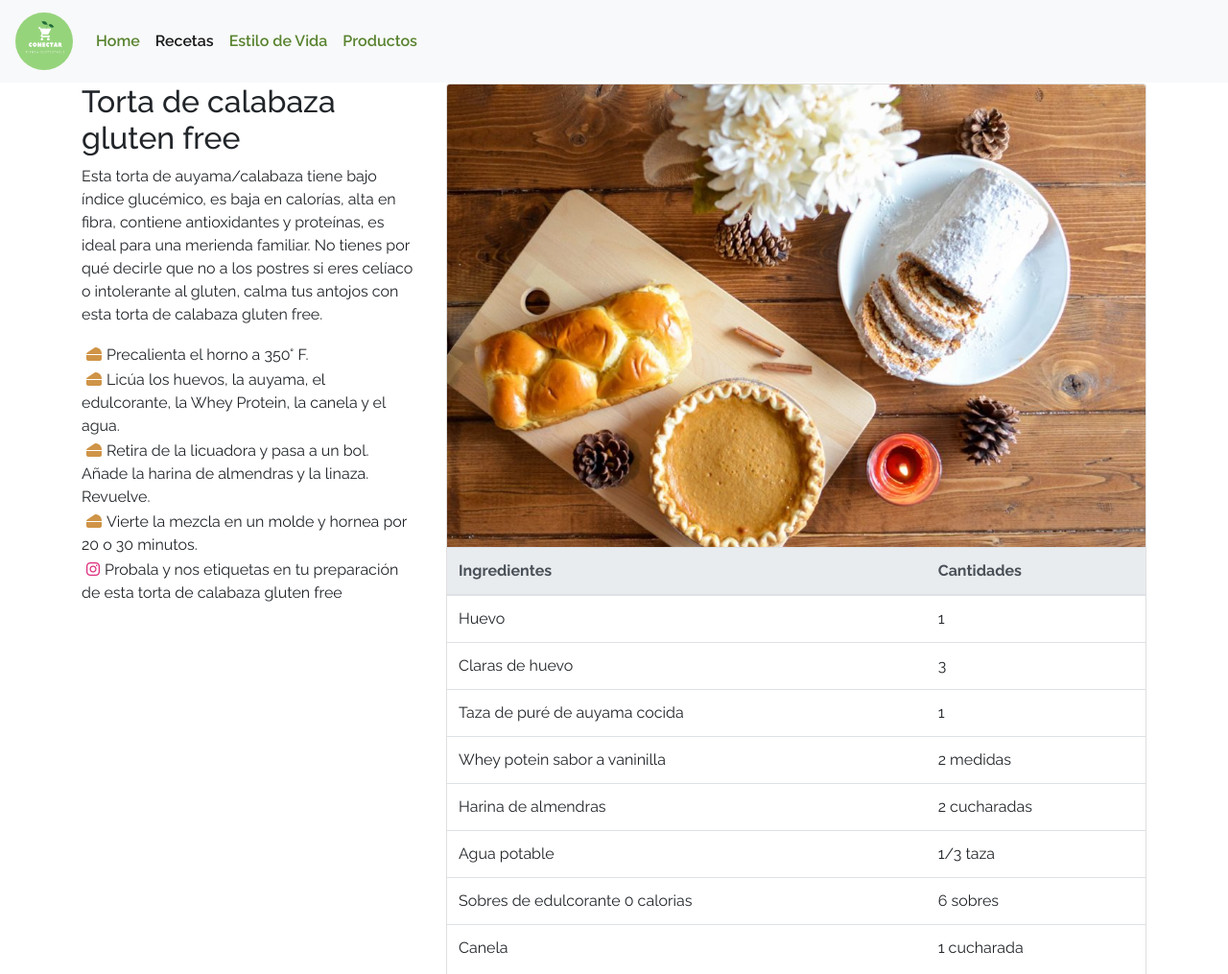
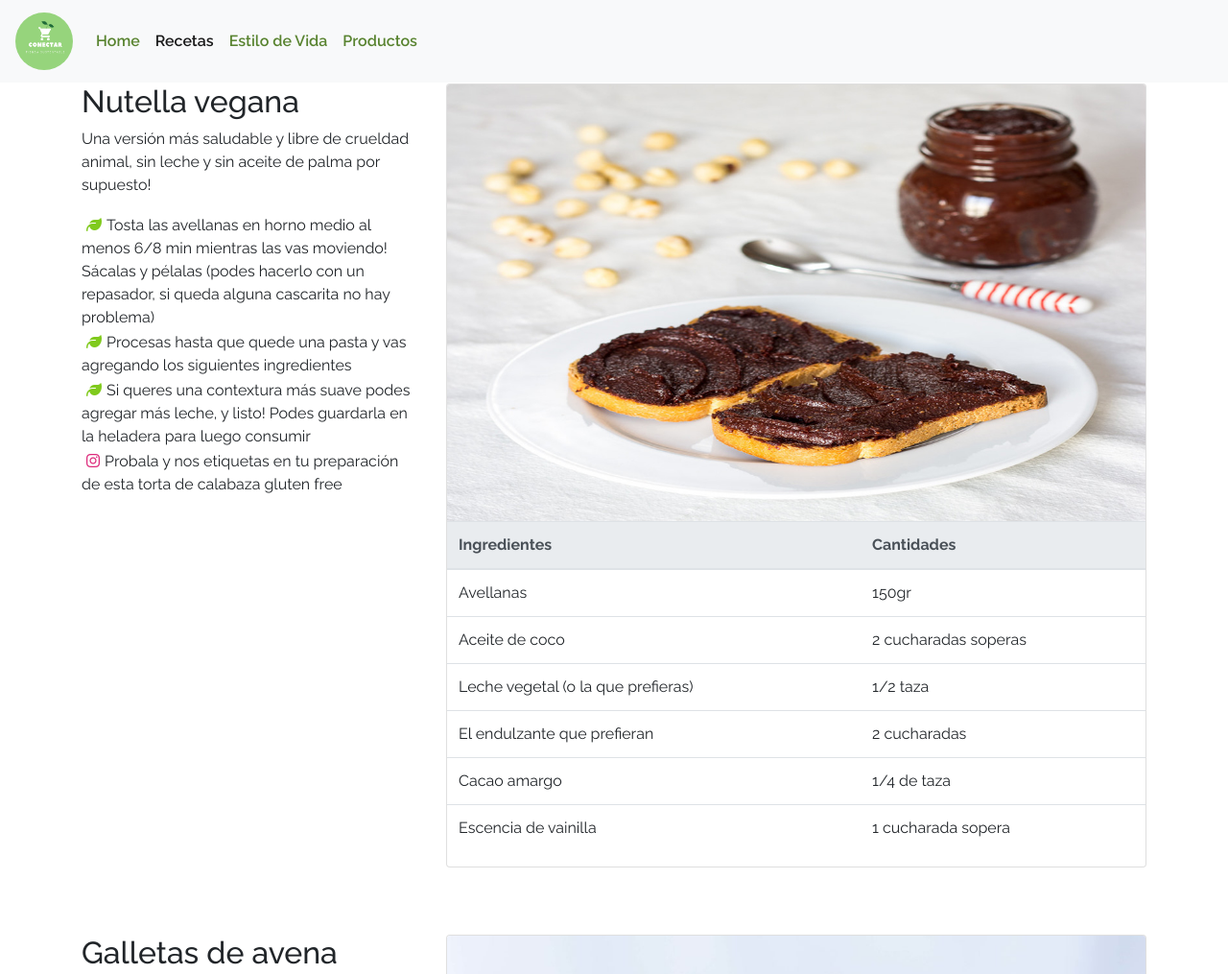
Before and after one commit to emi1994/tiendaconectar, a website: page pages/recetas.html in a window 1280 px wide. Shown: the top 1015 px of the page at 96% size. Drawn offline with nearby package versions, Linux system fonts and the light colour scheme.

Commit message:
tiendaconectar 1.7

```diff
--- a/css/styles.css
+++ b/css/styles.css
@@ -257,6 +257,12 @@ ul li a {
   color:#cf9447;
 }
 
+
+.leaf-icon-recipe{
+  padding: 5px;
+  color: RGB(128, 202, 29);
+}
+
 .pie-icon-recipe{
   padding: 5px;
   color: #cf9447;
--- a/pages/recetas.html
+++ b/pages/recetas.html
@@ -46,19 +46,12 @@
         <div class="container margin-nav-fixer">
             <div class="row">
                 <div class="col-xs-4 col-s-8 col-md-6 col-lg-4 col-xl-4">
-                    <h2 style="font-weight: 500;">Torta de calabaza gluten free</h2>
-                    <p>Esta torta de auyama/calabaza tiene bajo índice glucémico, es baja en calorías, alta en fibra,
-                        contiene antioxidantes y proteínas, es ideal para una merienda familiar. No tienes por qué decirle
-                        que no a los postres si eres celíaco o intolerante al gluten, calma tus antojos con esta torta de
-                        calabaza gluten free. </p>
+                    <h2 style="font-weight: 500;">Nutella vegana</h2>
+                    <p>Una versión más saludable y libre de crueldad animal, sin leche y sin aceite de palma por supuesto!</p>
                     <ul>
-                        <li><i class="fas fa-cheese pie-icon-recipe"></i>Precalienta el horno a 350° F.</li>
-                        <li><i class="fas fa-cheese pie-icon-recipe"></i>Licúa los huevos, la auyama, el edulcorante, la
-                            Whey Protein, la canela y el agua.</li>
-                        <li><i class="fas fa-cheese pie-icon-recipe"></i>Retira de la licuadora y pasa a un bol. Añade la
-                            harina de almendras y la linaza. Revuelve.</li>
-                        <li><i class="fas fa-cheese pie-icon-recipe"></i>Vierte la mezcla en un molde y hornea por 20 o 30
-                            minutos.</li>
+                        <li><i class="fas fa-leaf leaf-icon-recipe"></i>Tosta las avellanas en horno medio al menos 6/8 min mientras las vas moviendo! Sácalas y pélalas (podes hacerlo con un repasador, si queda alguna cascarita no hay problema)</li>
+                        <li><i class="fas fa-leaf leaf-icon-recipe"></i>Procesas hasta que quede una pasta y vas agregando los siguientes ingredientes </li>
+                        <li><i class="fas fa-leaf leaf-icon-recipe"></i>Si queres una contextura más suave podes agregar más leche, y listo! Podes guardarla en la heladera para luego consumir </li>
                         <li><a href="http://instagram.com/conectar.tienda" target="_blank"><i
                                     class="fab fa-instagram instagram-icon-recipe"></i></a>Probala y nos etiquetas en tu
                             preparación de esta torta de calabaza gluten free</li>
@@ -68,7 +61,7 @@
                 <div class="col-xs-8 col-s-4 col-md-6 col-lg-8 col-xl-8">
                     <div class="card">
                         <img class="card-img-top img-responsive"
-                            src="/images/recetas/element5-digital-O7-OF1AAsyc-unsplash-1-980x649.jpg" alt="Card image cap">
+                            src="/images/recetas/veganNutella.jpg" alt="Card image cap">
                         <table class="table">
                             <thead class="thead-light">
                                 <tr>
@@ -78,36 +71,28 @@
                             </thead>
                             <tbody>
                                 <tr>
-                                    <td>Huevo</td>
-                                    <td>1</td>
+                                    <td>Avellanas</td>
+                                    <td>150gr</td>
                                 </tr>
                                 <tr>
-                                    <td>Claras de huevo</td>
-                                    <td>3</td>
+                                    <td>Aceite de coco</td>
+                                    <td>2 cucharadas soperas</td>
                                 </tr>
                                 <tr>
-                                    <td>Taza de puré de auyama cocida</td>
-                                    <td>1</td>
+                                    <td>Leche vegetal (o la que prefieras)</td>
+                                    <td>1/2 taza</td>
                                 </tr>
                                 <tr>
-                                    <td>Whey potein sabor a vaninilla</td>
-                                    <td>2 medidas</td>
-                                </tr>
-                                <tr>
-                                    <td>Harina de almendras</td>
+                                    <td>El endulzante que prefieran</td>
                                     <td>2 cucharadas</td>
                                 </tr>
                                 <tr>
-                                    <td>Agua potable</td>
-                                    <td>1/3 taza</td>
+                                    <td>Cacao amargo</td>
+                                    <td>1/4 de taza</td>
                                 </tr>
                                 <tr>
-                                    <td>Sobres de edulcorante 0 calorias</td>
-                                    <td>6 sobres</td>
-                                </tr>
-                                <tr>
-                                    <td>Canela</td>
-                                    <td>1 cucharada</td>
+                                    <td>Escencia de vainilla</td>
+                                    <td>1 cucharada sopera</td>
                                 </tr>
                             </tbody>
                         </table>
```
Also changed, not shown: images/recetas/pizza-quinoa.jpg, images/recetas/veganNutella.jpg (added), index.html (line endings or trailing spaces), server.js (line endings or trailing spaces).
